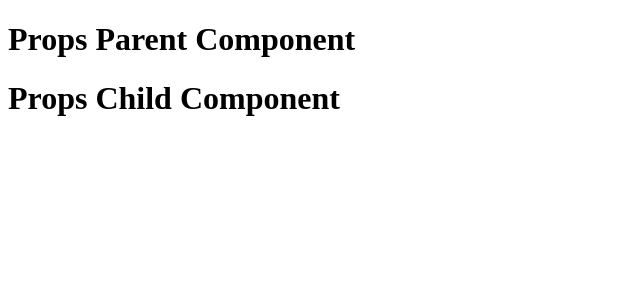
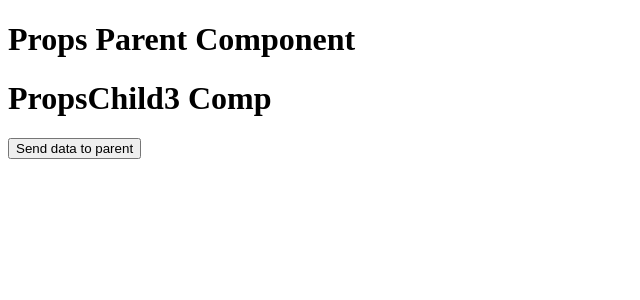
Before and after one commit to Nandan2890/react-js-jspider, a React (Vite) app in the folder myreactapp/: page / in a window 1280 px wide. Shown: the top 300 px of the page, without its empty margins (0-640 px from the left). Built offline with nearby package versions, Linux system fonts and the light colour scheme.

Commit message:
props and child component

```diff
--- /dev/null
+++ b/myreactapp/src/alltopics/Props/PropChild3.jsx
@@ -0,0 +1,19 @@
+import React from 'react'
+
+function PropChild3({getDataFromChild}) {
+
+    let val = "Hii Parent";
+
+    function btnHandle(){
+        getDataFromChild(val);
+    }
+
+    return (
+        <div>
+            <h1>PropsChild3 Comp</h1>
+            <button onClick={btnHandle}>Send data to parent</button>
+        </div>
+    )
+}
+
+export default PropChild3
--- /dev/null
+++ b/myreactapp/src/alltopics/Props/PropsChild2.jsx
@@ -0,0 +1,14 @@
+const PropsChild2 = ({prop1, prop2, prop3, prop4}) => {
+    console.log(prop1);
+    console.log(prop2);
+    console.log(prop3);
+    console.log(prop4);
+
+    return (
+        <div>
+            <h1>Props child component 2</h1>
+        </div>
+    );
+}
+
+export default PropsChild2;
--- a/myreactapp/src/alltopics/Props/PropsParent.jsx
+++ b/myreactapp/src/alltopics/Props/PropsParent.jsx
@@ -1,6 +1,11 @@
-import PropsChild from "./PropsChild";
+import { useState } from "react";
+import PropChild3 from "./PropChild3";
+// import PropsChild from "./PropsChild";
+// import PropsChild2 from "./PropsChild2";
 
 const PropsParent = () => {
+    let [val, setVal] = useState("");
+
     let data1 = "Hello World";
     let data2 = [10, 20, 30];
     let data3 = {id: 1, ename: "john"};
@@ -8,10 +13,19 @@ const PropsParent = () => {
         console.log("Byee")
     }
 
+    function getDataFromChild(val){
+        console.log(val);
+        setVal(val);
+    }
+
     return (
         <div>
             <h1>Props Parent Component</h1>
-            <PropsChild prop1 = {{data1, data2, data3, data4}}/>
+            <h2>{val}</h2>
+            {/* <PropsChild prop1 = {{data1, data2, data3, data4}}/>
+            <PropsChild2 prop1={data1} prop2={data2} prop3={data3} prop4={data4}/> */}
+
+            <PropChild3 getDataFromChild={getDataFromChild}/>
         </div>
     );
 };
```
